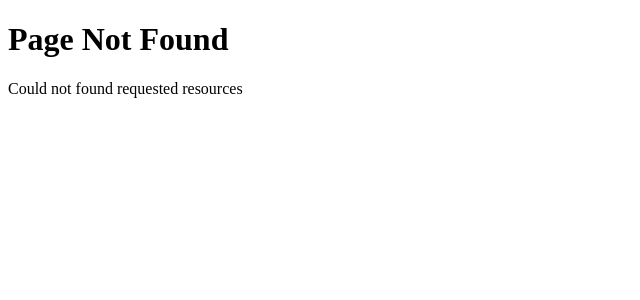
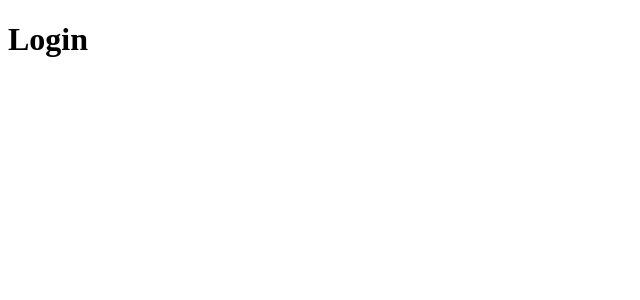
Before and after one commit to HimanshuKanwar2001/nextJs-app-testing, a Next.js app: page /login in a window 1280 px wide. Before the commit this address had no page. Shown: the top 300 px of the page, without its empty margins (0-640 px from the left). Built offline with nearby package versions, Linux system fonts and the light colour scheme.

Commit message:
Route group

```diff
--- /dev/null
+++ b/src/app/(auth)/forgot-password/page.tsx
@@ -0,0 +1,3 @@
+export default async function ForgotPassword() {
+  return <h1>Forgot Password</h1>;
+}
--- /dev/null
+++ b/src/app/(auth)/login/page.tsx
@@ -0,0 +1,3 @@
+export default async function Login() {
+  return <h1>Login</h1>;
+}
--- /dev/null
+++ b/src/app/(auth)/register/page.tsx
@@ -0,0 +1,3 @@
+export default async function Register() {
+  return <h1>Register</h1>;
+}
```
